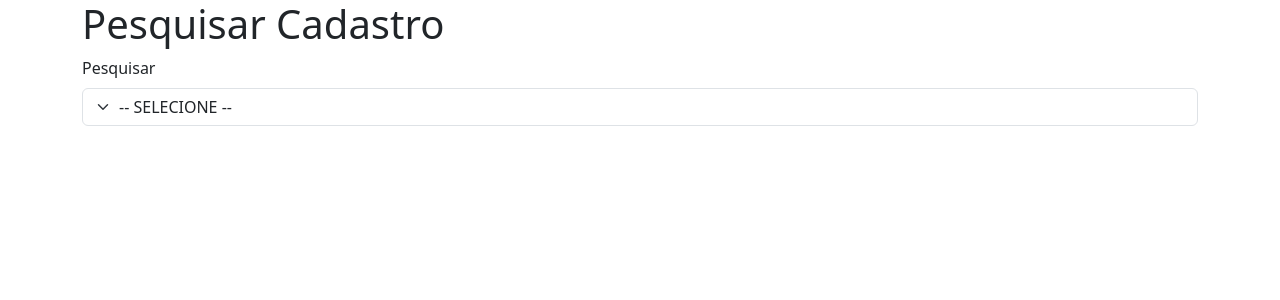
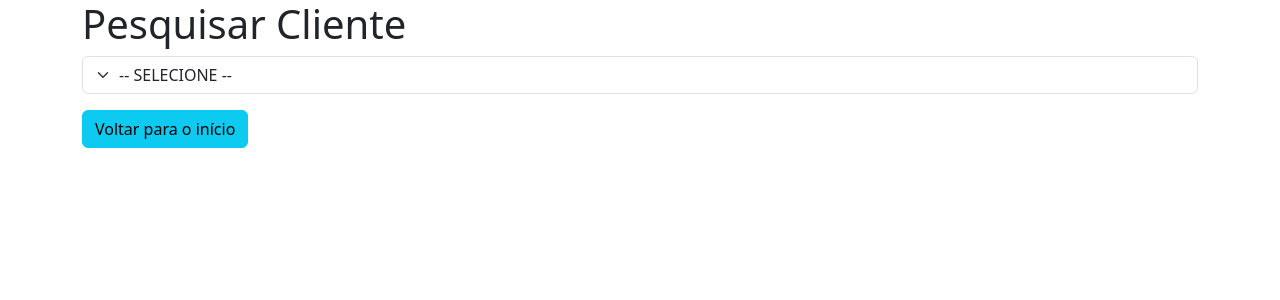
Before and after one commit to fsbertelli/CRUD-PHP, a PHP site: page /pesquisa.php in a window 1280 px wide. Shown: the top 300 px of the page. Run offline with PHP 8.4, Linux system fonts and the light colour scheme; tables that the repository leaves empty or names only in its code hold one stand-in row (values such as "Sample post").

Commit message:
update files
Aldriano asked to send the files via Teams, therefore some stuff was added to files fixing some bugs

```diff
--- a/conexao.php
+++ b/conexao.php
@@ -1,19 +1,21 @@
 <?php
-    $server = "localhost";
-    $user = "root";
-    $password = "";
-    $bd = "db";
-
-    $conn = mysqli_connect($server, $user, $password, $bd);
-    if(!mysqli_connect_error()){
-        //echo "Conectado!";
-    } else {
-        echo "Erro na conexão!";
-    }
-
     function mensagem($texto, $tipo){
         echo "<div class='alert alert-$tipo' role='alert'>
                     $texto
                 </div>";
     }
+    $server = "localhost";
+    $user = "root";
+    $password = "";
+    $bd = "crudUnip2025";
+
+    $conn = mysqli_connect($server, $user, $password, $bd);
+
+    if(!mysqli_connect_error()){
+    //    mensagem('Conectado!', 'success');
+    } else {
+        mensagem('Erro na conexão!', 'danger');
+    }
+
+
 ?>
--- a/pesquisa.php
+++ b/pesquisa.php
@@ -1,57 +1,67 @@
 <!doctype html>
 <html lang="pt-br" dir="ltr">
   <head>
-    <!-- Required meta tags -->
     <meta charset="utf-8">
     <meta name="viewport" content="width=device-width, initial-scale=1">
-
-    <!-- Bootstrap CSS -->
     <link rel="stylesheet" href="https://cdn.jsdelivr.net/npm/bootstrap@5.3.3/dist/css/bootstrap.rtl.min.css" integrity="sha384-dpuaG1suU0eT09tx5plTaGMLBsfDLzUCCUXOY2j/LSvXYuG6Bqs43ALlhIqAJVRb" crossorigin="anonymous">
-
-    <title>Pesquisar Cadastro</title>
+    <title>Pesquisar Cliente</title>
   </head>
   <body>
     <div class="container">
         <div class="row">
             <div class="col">
-                <h1>Pesquisar Cadastro</h1>
-                <label for="pesquisa" class="form-label">Pesquisar</label>
-                <select class="form-select" name="pesquisa" id="pesquisa">
+                <h1>Pesquisar Cliente</h1>
+                <form method="POST">
+                    <select class="form-select" name="cliente_id" id="cliente_id" onchange="this.form.submit()">
                         <option value=""> -- SELECIONE -- </option>
-
                         <?php
                             include 'conexao.php';
                             $conn = new mysqli($server, $user, $password, $bd);
                             if($conn->connect_error){
                                 die("Erro na conexão: " . $conn->connect_error);
                             }
-                    $result = $conn->query("SELECT * FROM pessoa");
+                            $result = $conn->query("SELECT * FROM cliente");
                             if($result->num_rows > 0){
                                 while($row = $result->fetch_assoc()){
-                          echo "<option value='".$row['cod_pessoa']."'>".$row['nome']."</option>";
+                                    $selected = (isset($_POST['cliente_id']) && $_POST['cliente_id'] == $row['id']) ? "selected" : "";
+                                    echo "<option value='".$row['id']."' $selected>".$row['nome']."</option>";
                                 }
                             } else {
-                        echo "Nenhum resultado encontrado!";
+                                echo "<option value=''>Nenhum cliente encontrado</option>";
                             }
                         ?>
-            <a href='index.php' class='btn btn-info'>Voltar para o inicio</a>
+                    </select>
+                </form>
+
+                <?php
+                if(isset($_POST['cliente_id']) && !empty($_POST['cliente_id'])){
+                    $id = $_POST['cliente_id'];
+                    $stmt = $conn->prepare("SELECT * FROM cliente WHERE id = ?");
+                    $stmt->bind_param("i", $id);
+                    $stmt->execute();
+                    $result = $stmt->get_result();
+
+                    if($result->num_rows > 0){
+                        $row = $result->fetch_assoc();
+                        echo "<div class='mt-3'>";
+                        echo "<h3>Detalhes do " .$row['nome']."</h3>";
+                        echo "<p><strong>Nome:</strong> " . $row['nome'] . "</p>";
+                        echo "<p><strong>Endereço:</strong> " . $row['endereco'] . "</p>";
+                        echo "<p><strong>Telefone:</strong> " . $row['telefone'] . "</p>";
+                        echo "<p><strong>Email:</strong> " . $row['email'] . "</p>";
+                        echo "<p><strong>Data de Nascimento:</strong> " . $row['data_nascimento'] . "</p>";
+                        echo "</div>";
+                    } else {
+                        mensagem('Falha ao carregar dados do cliente.'.$row['nome'], 'danger');
+                    }
+                    $stmt->close();
+                }
+                $conn->close();
+                ?>
+                <a href='index.php' class='btn btn-info mt-3'>Voltar para o início</a>
             </div>
         </div>
     </div>
-
-
-
-
-
-    <!-- Optional JavaScript; choose one of the two! -->
-
-    <!-- Option 1: Bootstrap Bundle with Popper -->
     <script src="https://cdn.jsdelivr.net/npm/bootstrap@5.3.3/dist/js/bootstrap.bundle.min.js" integrity="sha384-YvpcrYf0tY3lHB60NNkmXc5s9fDVZLESaAA55NDzOxhy9GkcIdslK1eN7N6jIeHz" crossorigin="anonymous"></script>
-
-    <!-- Option 2: Separate Popper and Bootstrap JS -->
-    <!--
-    <script src="https://cdn.jsdelivr.net/npm/@popperjs/core@2.11.8/dist/umd/popper.min.js" integrity="sha384-I7E8VVD/ismYTF4hNIPjVp/Zjvgyol6VFvRkX/vR+Vc4jQkC+hVqc2pM8ODewa9r" crossorigin="anonymous"></script>
-    <script src="https://cdn.jsdelivr.net/npm/bootstrap@5.3.3/dist/js/bootstrap.min.js" integrity="sha384-0pUGZvbkm6XF6gxjEnlmuGrJXVbNuzT9qBBavbLwCsOGabYfZo0T0to5eqruptLy" crossorigin="anonymous"></script>
-    -->
   </body>
 </html>
```
Also changed, not shown: cadastro.php (+3 -20 lines), cadastro_script.php (+1 -18 lines), index.php (+4 -21 lines). Lines whose indentation alone changed are shown as unchanged.
